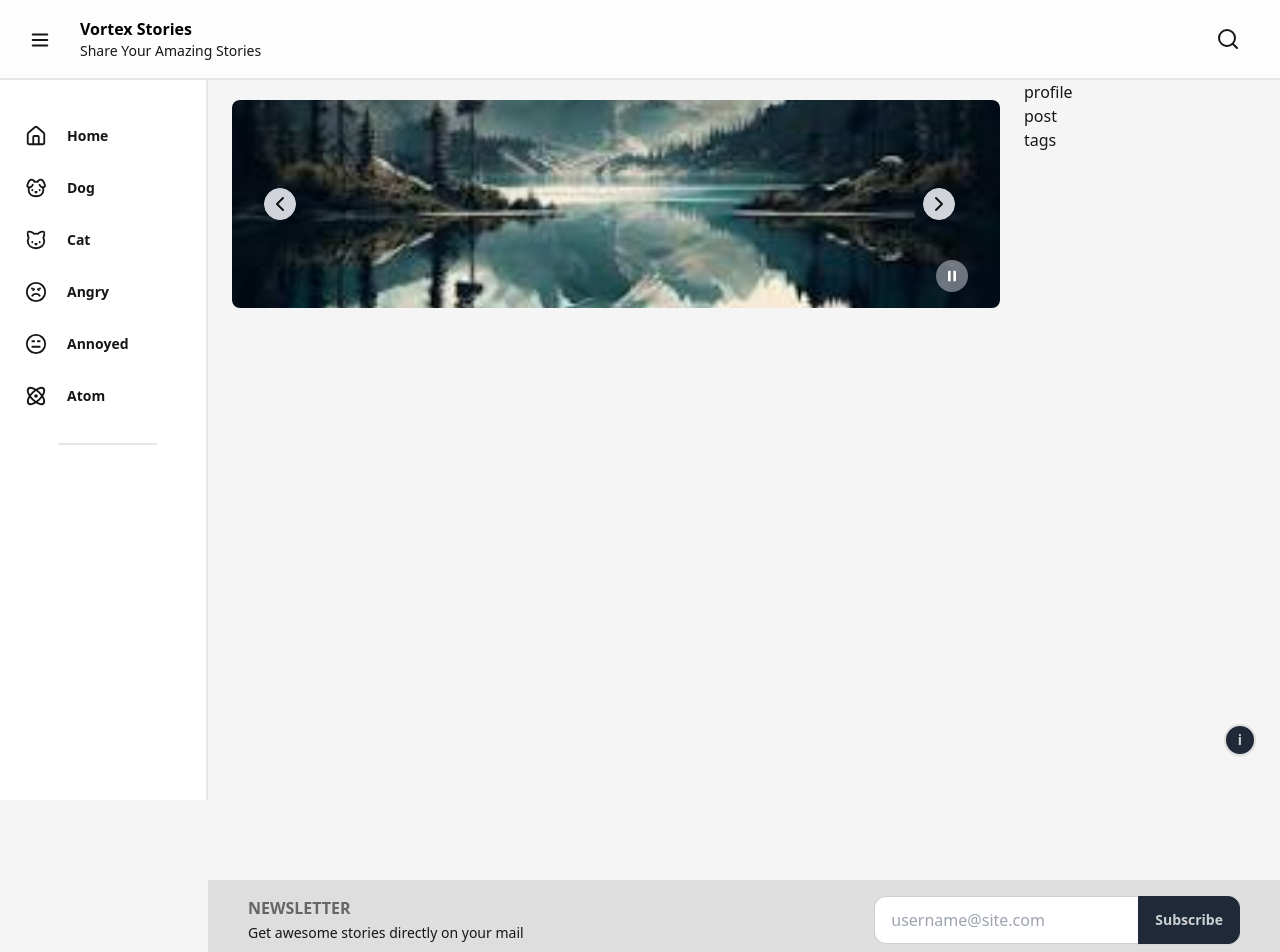
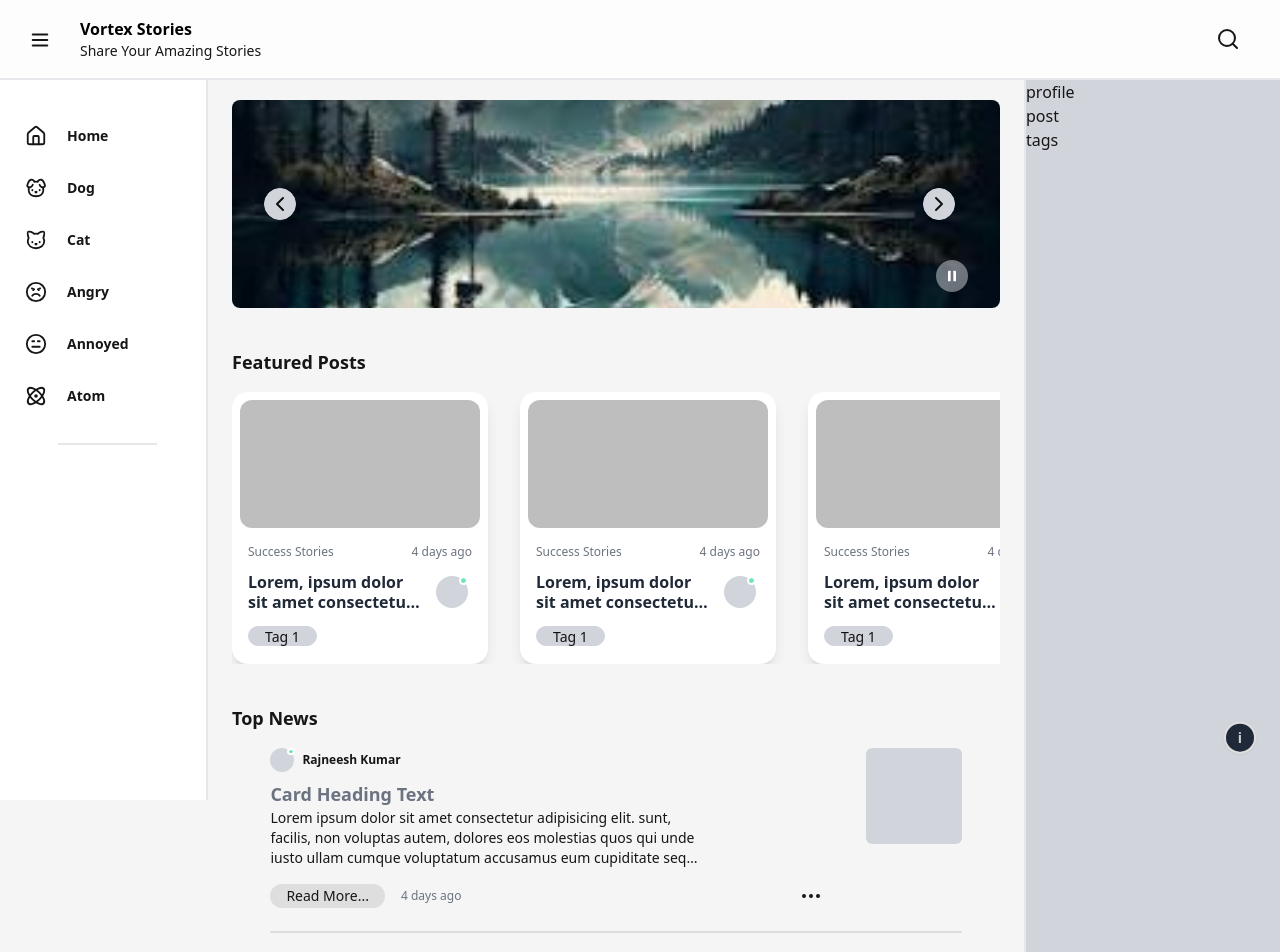
Before and after one commit to Rajneeshzytox/VortexStories, a React (Vite) app: page / in a window 1280 px wide. Shown: the top 952 px of the page. Built offline with nearby package versions, Linux system fonts and the light colour scheme.

Commit message:
Cards Added Primary Secondary in Home

```diff
--- a/src/App.jsx
+++ b/src/App.jsx
@@ -18,7 +18,7 @@ function App() {
       <div className="lg:hidden block profile"><Profile /></div>
       <div className="lg:hidden block top-post"><TopPost /></div>
         {/* group display om larger scren */}
-      <div className="side2 hidden lg:block sticky top-20 h-screen w-64">
+      <div className="side2 hidden lg:block w-64 border-l-2 border-base-150 bg-secondary">
         <Profile />
         <TopPost />
         <Tags />
--- a/src/components/sections/Home.jsx
+++ b/src/components/sections/Home.jsx
@@ -1,12 +1,26 @@
 import Carousel from "../ui/Slider"
-
+import PrimaryCard from "../ui/card"
+import { SecondaryCard1 } from "../ui/secondaryCards"
 
 export default function Home(){
     return(
         <>
-        <main className="home min-h-[100vh] overflow-clip px-6 py-5">
+        <main className="home min-h-[100vh] overflow-hidden px-6 py-5 w-full">
             {/* slider */}
             <Carousel />
+
+            <div className="font-bold text-lg mt-10 mb-4">Featured Posts</div>
+            <div className="flex w-full overflow-x-scroll  gap-8">
+            <PrimaryCard />
+            <PrimaryCard />
+            <PrimaryCard />
+            </div>
+
+            <div className="font-bold text-lg mt-10 mb-4">Top News</div>
+            <SecondaryCard1 />
+            <SecondaryCard1 />
+            <SecondaryCard1 />
+
         </main>
         </>
     )
--- /dev/null
+++ b/src/components/ui/card.jsx
@@ -0,0 +1,35 @@
+export default function PrimaryCard() {
+  return (
+    <>
+      <div className="min-w-64 card bg-base-100 rounded-2xl shadow-lg p-2">
+        <figure className="w-full h-32 bg-base-300 rounded-xl">
+          {/* img here */}
+        </figure>
+
+        {/* Card text content */}
+        <div className="mt-2 p-2 flex flex-col gap-3">
+            {/* card info */}
+            <div className="InfoCard text-xs text-neutral flex justify-between">
+                <span className="CardCategory">Success Stories</span>
+                <span className="DateOfPublish">4 days ago</span>
+            </div>
+            {/* crard title */}
+            <div className="TitleCard text-md font-semibold text-primary flex justify-between items-center pr-1">
+                <h4 className="CardTitle w-[80%] line-clamp-2 text-wrap leading-tight">
+                Lorem, ipsum dolor sit amet consectetur adipisicing elit. Repellat.
+                </h4>
+
+                {/* avatar */}
+                <div className="avatar online">
+                <div className="w-8 rounded-full bg-secondary"></div>
+                </div>
+            </div>
+            {/* Card Tags */}
+            <div className="CardTags *:inline-block">
+                <span className="badge badge-secondary px-4 ">Tag 1</span>
+            </div>
+        </div>
+      </div>
+    </>
+  );
+}
--- /dev/null
+++ b/src/components/ui/secondaryCards.jsx
@@ -0,0 +1,50 @@
+// Secondary card to show other info
+import { Ellipsis } from "lucide-react";
+
+
+export function SecondaryCard1() {
+  return (
+    <>
+      <div className="Card2 w-[90%] mx-auto">
+        {/* CARD CONTENT */}
+        <div className=" flex justify-between gap-8">
+          <div className="TextCard w-[70%]">
+            {/* profile */}
+            <div className="flex gap-2 mb-2 text-xs items-center font-semibold">
+              <div className="avatar online">
+                {/* img */}
+                <div className="w-6 rounded-full bg-secondary"></div>
+              </div>
+              <h5>Rajneesh Kumar</h5>
+            </div>
+
+            <h3 className=" text-neutral capitalize text-lg font-semibold">
+              Card Heading Text
+            </h3>
+            <p className="line-clamp-3 text-balance text-sm w-[90%]">
+              Lorem ipsum dolor sit amet consectetur adipisicing elit. sunt,
+              facilis, non voluptas autem, dolores eos molestias quos qui unde
+              iusto ullam cumque voluptatum accusamus eum cupiditate sequi
+              quidem laborum.
+            </p>
+          </div>
+
+          <div className="bg-secondary aspect-square rounded-md max-w-24 max-h-24 w-24"></div>
+        </div>
+        {/* CARD OPTIONS */}
+        <div className="flex gap-4 justify-between items-center w-[80%] mt-4">
+            <div className="flex gap-4 items-center">
+            <a className="bg-base-200 px-4 rounded-full text-sm py-[2px] flo">Read More...</a>
+            <a className="text-xs text-neutral">4 days ago</a>
+            </div>
+            <div className="">
+                <Ellipsis />
+            </div>
+
+        </div>
+        {/* CARD DIVIDER */}
+        <div className="divider"></div>
+      </div>
+    </>
+  );
+}
```
